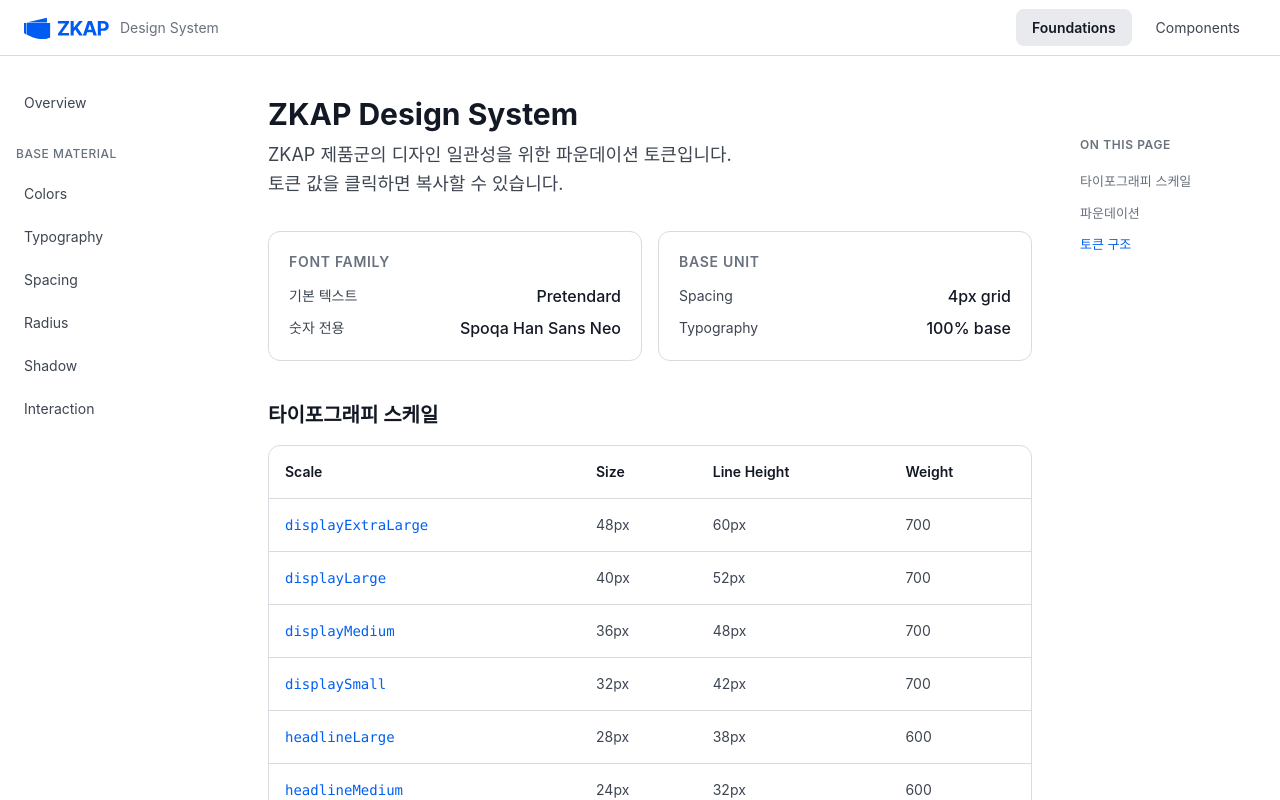
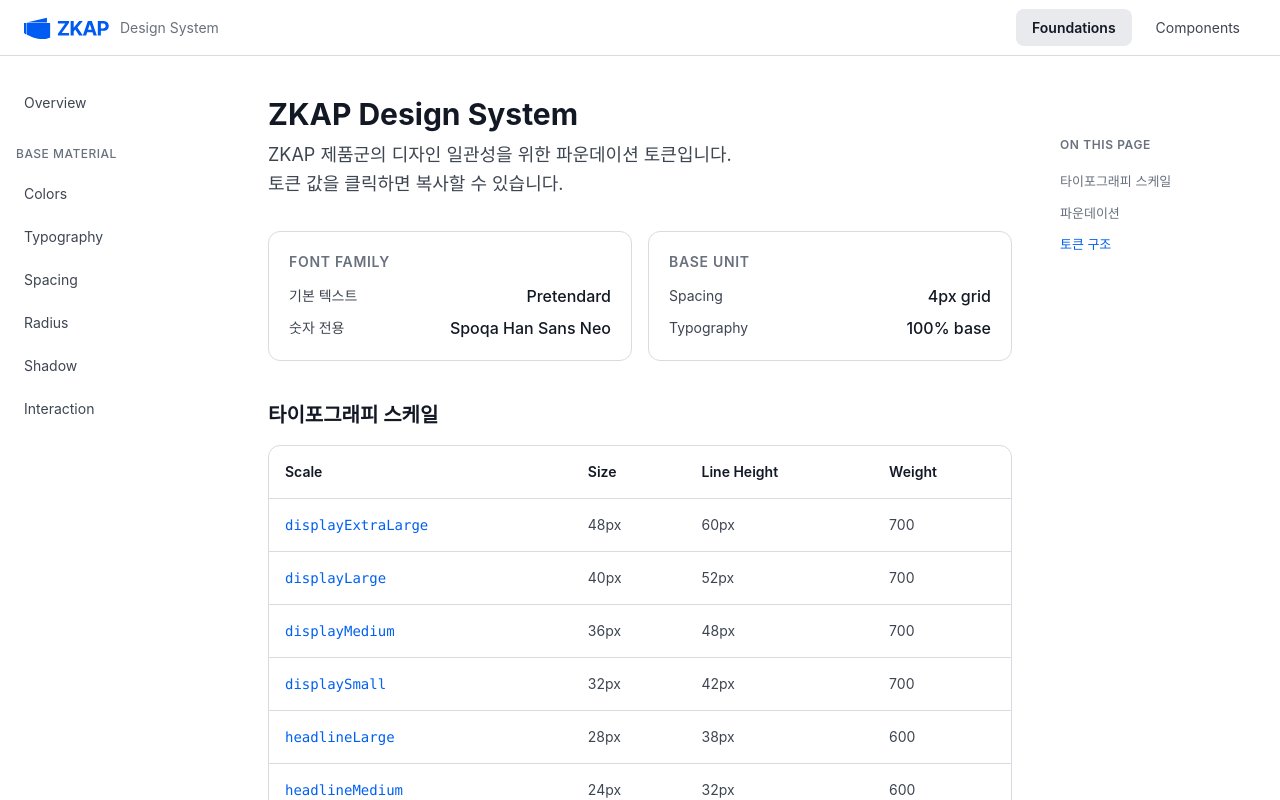
Before and after one commit to baerae-zkap/design-foundation, a Next.js app: page / in a window 1280 px wide. Shown: the top 800 px of the page. Built offline with nearby package versions, Linux system fonts and the light colour scheme.

Commit message:
fix: reduce content area width to 840px

```diff
--- a/src/components/LayoutWrapper.tsx
+++ b/src/components/LayoutWrapper.tsx
@@ -66,7 +66,7 @@
             style={{
               flex: 1,
               width: '100%',
-              maxWidth: isTablet ? '100%' : '960px',
+              maxWidth: isTablet ? '100%' : '840px',
               padding: getContentPadding(),
               boxSizing: 'border-box',
             }}
```
